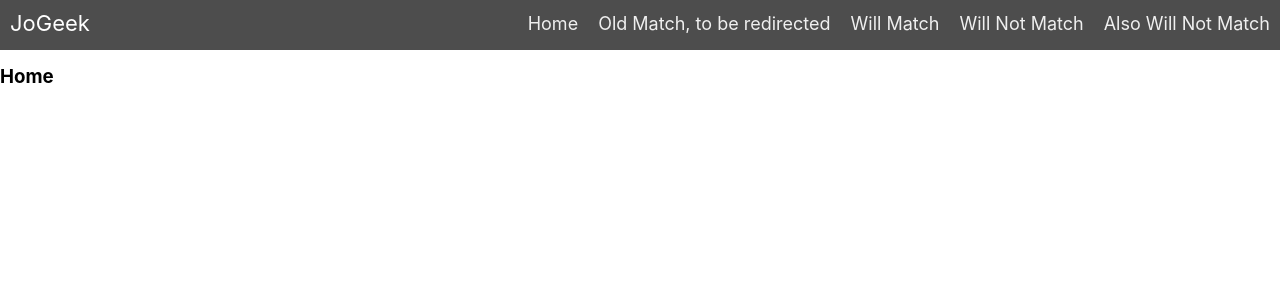
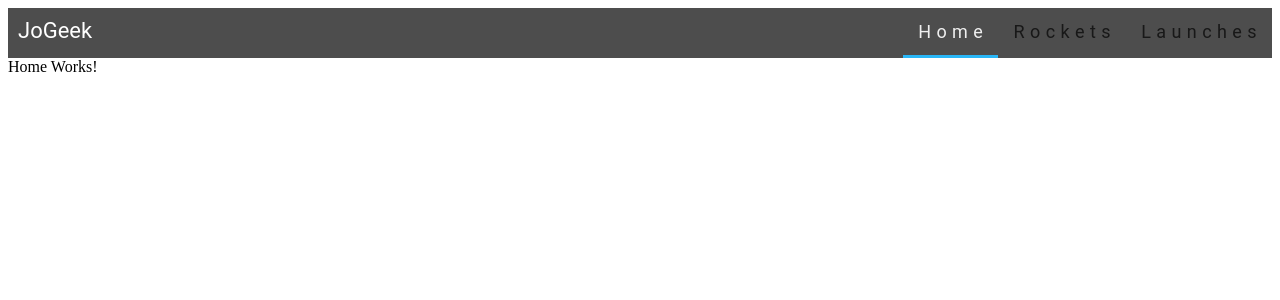
Before and after one commit to ongsuwannoo/spacex, a React (Create React App) app: page / in a window 1280 px wide. Shown: the top 300 px of the page. Built offline with nearby package versions, Linux system fonts and the light colour scheme.

Commit message:
Active menu

```diff
--- a/src/App.js
+++ b/src/App.js
@@ -1,64 +1,12 @@
-// import logo from './logo.svg';
-import './App.css';
-import Navbar from './components/Navbar';
-import {
-  BrowserRouter as Router,
-  Switch,
-  Route,
-  Link,
-  Redirect,
-} from "react-router-dom";
+import React from 'react';
+import Navbar from './components/navbar';
+import Routes from './routes/routes';
 
-import Home from './pages/Home';
-import NoMatch from './pages/NoMatch';
-
-function App() {
-  return (
-    <Router basename="/spacex">
-      <div className="nav">
-        <input type="checkbox" id="nav-check"></input>
-        <div className="nav-header">
-          <div className="nav-title">
-            JoGeek
-                </div>
-        </div>
-        <div className="nav-btn">
-          <label for="nav-check">
-            <span></span>
-            <span></span>
-            <span></span>
-          </label>
-        </div>
-        <div className="nav-links">
-          <Link to="/">Home</Link>
-          <Link to="/old-match">Old Match, to be redirected</Link>
-          <Link to="/will-match">Will Match</Link>
-          <Link to="/will-not-match">Will Not Match</Link>
-          <Link to="/also/will/not/match">Also Will Not Match</Link>
-        </div>
-
-        <Switch>
-          <Route exact path="/">
-            <Home />
-          </Route>
-          <Route path="/old-match">
-            <Redirect to="/will-match" />
-          </Route>
-          <Route path="/will-match">
-            <WillMatch />
-          </Route>
-          <Route path="*">
-            <NoMatch />
-          </Route>
-        </Switch>
-      </div>
-    </Router>
-  );
-}
-
-function WillMatch() {
-  return <h3>Matched!</h3>;
-}
-
+const App = () => (
+  <>
+    <Navbar />
+    <Routes />
+  </>
+);
 
 export default App;
--- a/src/components/Navbar.js
+++ b/src/components/Navbar.js
@@ -1,11 +1,50 @@
-import '../styles/Navbar.css';
+import React from 'react';
+import { NavLink, BrowserRouter as Router } from 'react-router-dom';
+import '../styles/navbar.css';
 
-function Navbar() {
-    return (
-        <h1>Nav</h1>
-    );
-}
+const Navbar = () => (
+  <nav className="navbar">
+    <div className="nav">
+      <input type="checkbox" id="nav-check"></input>
+      <div className="nav-header">
+        <div className="nav-title">
+          JoGeek
+                </div>
+      </div>
+      <div className="nav-btn">
+        <label for="nav-check">
+          <span></span>
+          <span></span>
+          <span></span>
+        </label>
+      </div>
+      <div className="nav-links">
+        <NavLink
+          exact
+          activeClassName="navbar__link--active"
+          className="navbar__link"
+          to="/"
+        >
+          Home
+    </NavLink>
+        <NavLink
+          activeClassName="navbar__link--active"
+          className="navbar__link"
+          to="/rockets"
+        >
+          Rockets
+    </NavLink>
+        <NavLink
+          activeClassName="navbar__link--active"
+          className="navbar__link"
+          to="/launches"
+        >
+          Launches
+    </NavLink>
+      </div>
+    </div>
+  </nav>
 
-
+);
 
 export default Navbar;
--- a/src/index.js
+++ b/src/index.js
@@ -1,17 +1,11 @@
 import React from 'react';
 import ReactDOM from 'react-dom';
-import './index.css';
+import { BrowserRouter } from 'react-router-dom';
 import App from './App';
-import reportWebVitals from './reportWebVitals';
 
 ReactDOM.render(
-  <React.StrictMode>
+  <BrowserRouter>
     <App />
-  </React.StrictMode>,
-  document.getElementById('root')
+  </BrowserRouter>,
+  document.getElementById('root'),
 );
-
-// If you want to start measuring performance in your app, pass a function
-// to log results (for example: reportWebVitals(console.log))
-// or send to an analytics endpoint. Learn more: https://bit.ly/CRA-vitals
-reportWebVitals();
--- a/src/pages/Home.js
+++ b/src/pages/Home.js
@@ -1,5 +1,11 @@
-function Home() {
-    return <h3>Home</h3>;
+import React from 'react';
+
+class Home extends React.PureComponent {
+  render() {
+    return (
+      <div>Home Works!</div>
+    )
+  }
 }
 
 export default Home;
--- /dev/null
+++ b/src/pages/Launches.js
@@ -0,0 +1,11 @@
+import React from 'react';
+
+class Launches extends React.PureComponent {
+  render() {
+    return (
+      <div>Launches Works!</div>
+    );
+  }
+}
+
+export default Launches;
--- a/src/pages/NoMatch.js
+++ b/src/pages/NoMatch.js
@@ -1,4 +1,6 @@
-import { useLocation } from 'react-router-dom';
+import {
+    useLocation
+} from 'react-router-dom';
 
 function NoMatch() {
     let location = useLocation();
--- /dev/null
+++ b/src/pages/Rockets.js
@@ -0,0 +1,11 @@
+import React from 'react';
+
+class Rockets extends React.PureComponent {
+  render() {
+    return (
+      <div>Rockets</div>
+    )
+  }
+}
+
+export default Rockets;
--- /dev/null
+++ b/src/routes/routes.js
@@ -0,0 +1,28 @@
+import React from 'react';
+import {
+  Route,
+  Switch,
+  BrowserRouter as Router,
+} from 'react-router-dom';
+import Home from '../pages/Home';
+import Rockets from '../pages/Rockets';
+import Launches from '../pages/Launches';
+import NoMatch from '../pages/NoMatch';
+
+const Routes = () => (
+
+    <Switch>
+      <Route exact path="/">
+        <Home />
+      </Route>
+      <Route path="/rockets">
+        <Rockets />
+      </Route>
+      <Route path="/launches" component={Launches} />
+
+      <Route path="*" component={NoMatch} />
+    </Switch>
+
+);
+
+export default Routes;
--- a/src/styles/Navbar.css
+++ b/src/styles/Navbar.css
@@ -1,4 +1,24 @@
+.navbar__link {
+  font-family: 'Roboto', sans-serif;
+  cursor: pointer;
+  text-decoration: none;
+  letter-spacing: .3em;
+  text-indent: .3em;
+  color: #181818;
+  border-bottom: 3px solid transparent;
+}
+
+.navbar__link:hover {
+  transform: translateY(-2px);
+}
+
+.navbar__link--active {
+  border-bottom: 3px solid #29b6f6;
+  transition: border-bottom .5s ease-in-out;
+  color: #efefef;
+}
 .nav {
+  font-family: 'Roboto', sans-serif;
   height: 50px;
   width: 100%;
   background-color: #4d4d4d;
@@ -30,7 +50,6 @@
   display: inline-block;
   padding: 13px 10px 13px 10px;
   text-decoration: none;
-    color: #efefef;
 }
 
 .nav>.nav-links>a:hover {
```
Also changed, not shown: src/pages/app.js (added). Lines whose indentation alone changed are shown as unchanged.
